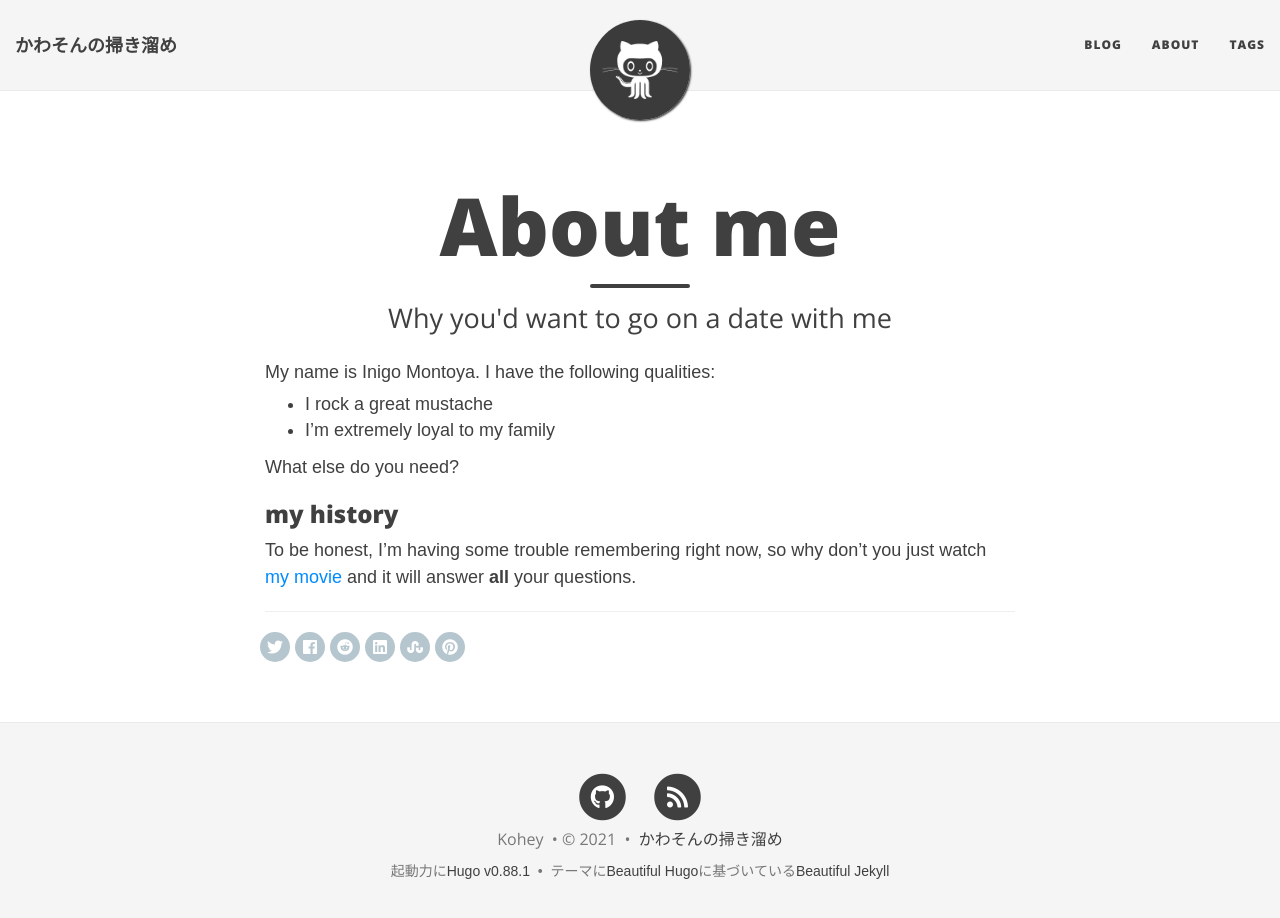
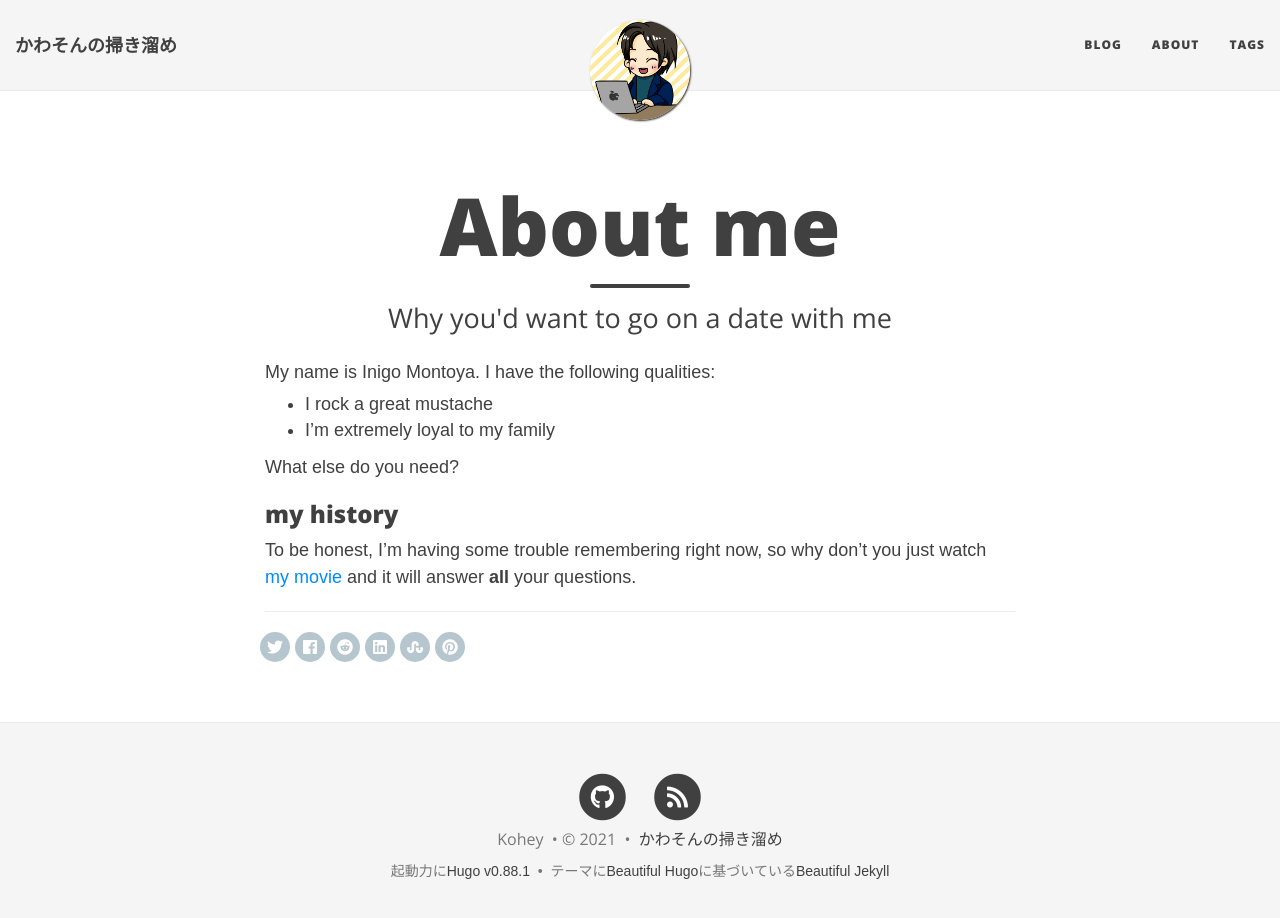
Before and after one commit to kohey/kohey.github.io, a plain HTML site: page page/about/index.html in a window 1280 px wide. Drawn offline with nearby package versions, Linux system fonts and the light colour scheme; some packages are replaced by stand-ins of ours; a script that the page names is missing.

Commit message:
アイコンを変更した

```diff
--- a/page/about/index.html
+++ b/page/about/index.html
@@ -62,7 +62,7 @@
   "wordCount":  53 ,
   "datePublished" : "0001-01-01T00:00:00",
   "dateModified" : "0001-01-01T00:00:00",
-  "image" : "https:\/\/kohey.github.io\/img\/avatar-icon.png",
+  "image" : "https:\/\/kohey.github.io\/images\/kohey.PNG",
   "keywords" : [ "" ],
   "mainEntityOfPage" : "https:\/\/kohey.github.io\/page\/about\/",
   "publisher" : {
@@ -70,7 +70,7 @@
     "name" : "https:\/\/kohey.github.io",
     "logo" : {
         "@type" : "ImageObject",
-        "url" : "https:\/\/kohey.github.io\/img\/avatar-icon.png",
+        "url" : "https:\/\/kohey.github.io\/images\/kohey.PNG",
         "height" :  60 ,
         "width" :  60
     }
@@ -80,14 +80,14 @@
 
 <meta property="og:title" content="About me" />
 <meta property="og:description" content="Why you&#39;d want to go on a date with me">
-<meta property="og:image" content="https://kohey.github.io/img/avatar-icon.png" />
+<meta property="og:image" content="https://kohey.github.io/images/kohey.PNG" />
 <meta property="og:url" content="https://kohey.github.io/page/about/" />
 <meta property="og:type" content="website" />
 <meta property="og:site_name" content="かわそんの掃き溜め" />
 
   <meta name="twitter:title" content="About me" />
   <meta name="twitter:description" content="Why you&#39;d want to go on a date with me">
-  <meta name="twitter:image" content="https://kohey.github.io/img/avatar-icon.png" />
+  <meta name="twitter:image" content="https://kohey.github.io/images/kohey.PNG" />
   <meta name="twitter:card" content="summary" />
   <link href='https://kohey.github.io/img/favicon.ico' rel='icon' type='image/x-icon'/>
   <meta name="generator" content="Hugo 0.88.1" />
@@ -147,7 +147,7 @@
       <div class="avatar-container">
         <div class="avatar-img-border">
           <a title="かわそんの掃き溜め" href="https://kohey.github.io">
-            <img class="avatar-img" src="https://kohey.github.io/img/avatar-icon.png" alt="かわそんの掃き溜め" />
+            <img class="avatar-img" src="https://kohey.github.io/images/kohey.PNG" alt="かわそんの掃き溜め" />
           </a>
         </div>
       </div>
```
Also changed, not shown: 404.html (+3 -3 lines), categories/index.html (+3 -3 lines), index.html (+3 -3 lines), page/index.html (+3 -3 lines), post/2021-09-11-create-blog-1/index.html (+5 -5 lines), post/index.html (+3 -3 lines), tags/index.html (+3 -3 lines), images/kohey.PNG (added).
